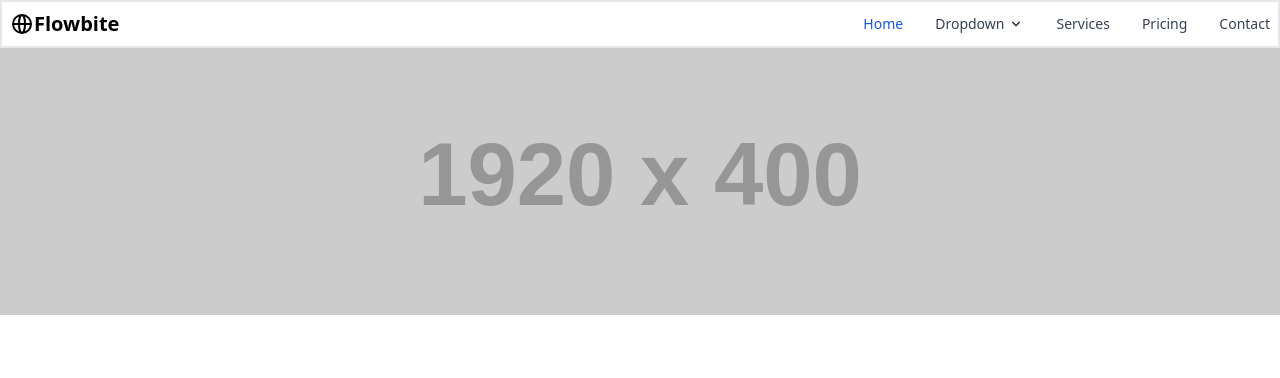
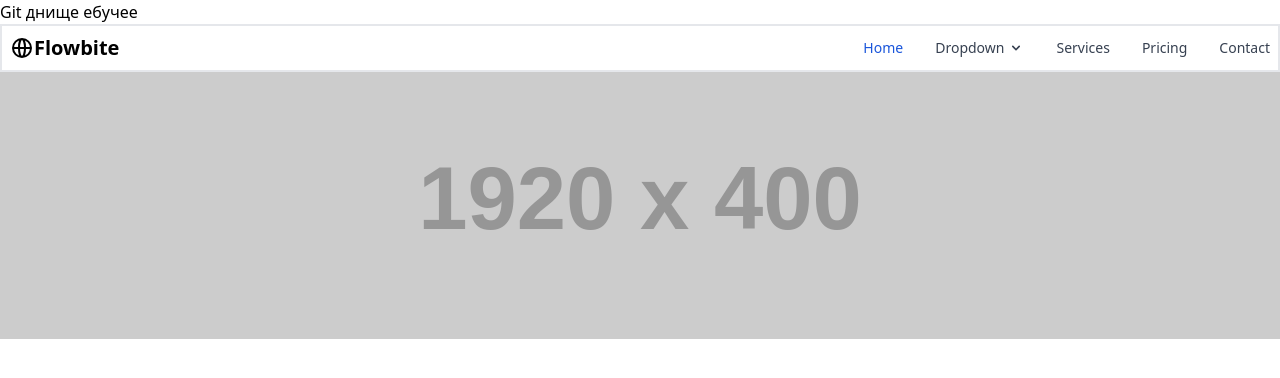
Before and after one commit to 42alexli/Tailwind_Test, a website: page index.html in a window 1280 px wide. Drawn offline with nearby package versions, Linux system fonts and the light colour scheme.

Commit message:
Add h1 to index.html

```diff
--- a/index.html
+++ b/index.html
@@ -9,6 +9,7 @@
     <script src="src/js/flowbite/dist/flowbite.js"></script>
 </head>
 <body>
+<h1>Git днище ебучее</h1>
 <nav class="px-2 py-2 border-2 bg-white border-gray-200 dark:bg-gray-800 dark:border-gray-700">
     <div class="container flex flex-wrap justify-between items-center mx-auto">
         <a href="#" class="flex items-center">
```
